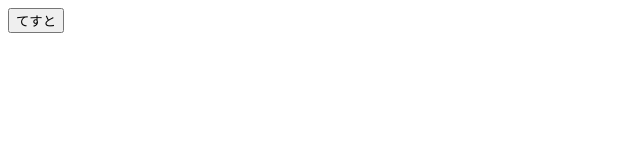
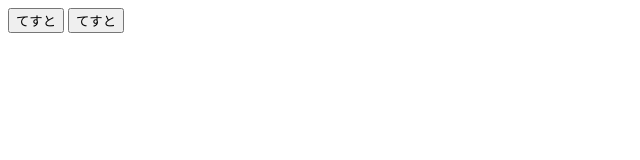
Before and after one commit to kna0112-jpn/kna0112-jpn.github.io, a plain HTML site: page index.html in a window 1280 px wide. Shown: the whole page, without its empty margins (0-640 px from the left). Drawn offline with Linux system fonts and the light colour scheme.

Commit message:
スキームテスト用

```diff
--- a/index.html
+++ b/index.html
@@ -8,6 +8,7 @@
 <body>
 <main>
   <a href="test.html"><button>てすと</button></a>
+  <a href="myapp"><button>てすと</button></a>
 </main>
 
 </body>
```
